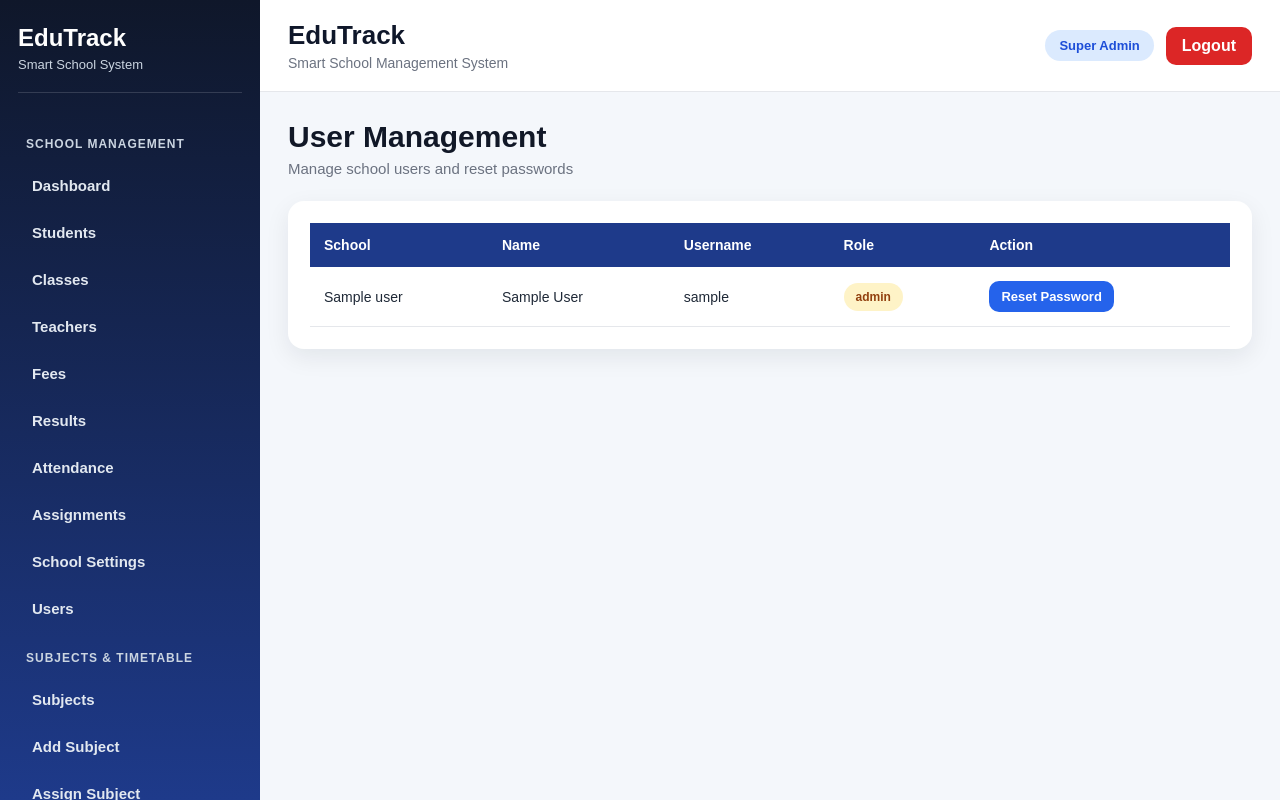
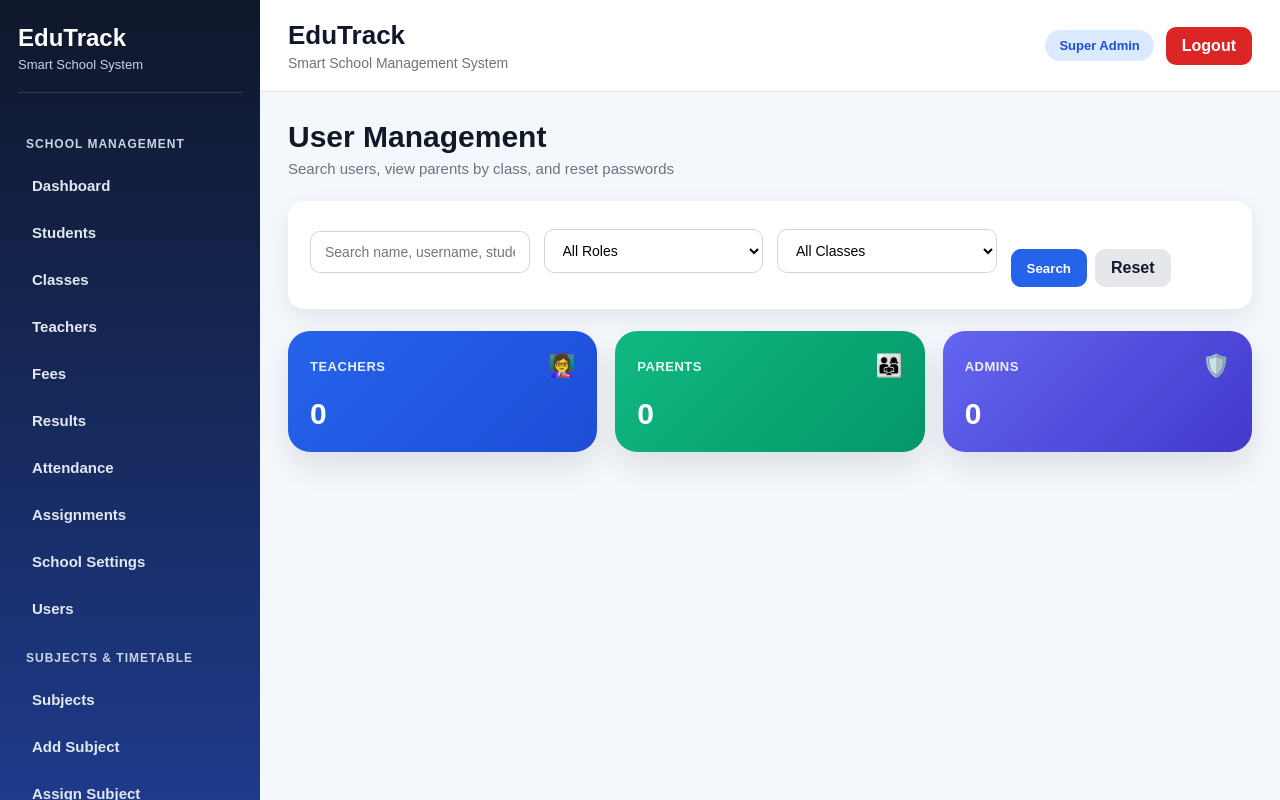
Before and after one commit to sadziwacynthia-bot/school-system-v2, a Flask app: page /users in a window 1280 px wide. Run offline with Flask 3, Linux system fonts and the light colour scheme; a user stored in the database is signed in; tables that the repository leaves empty hold one stand-in row (values such as "Sample post"); a database or web service that is not in the repository returns one stand-in record (values such as "Sample title"); parts of the project's set-up code (start-up, migrations or seed data) failed here and were passed over; some libraries are stand-ins or nearby versions.

Commit message:
Improve users page organization with search and filters

```diff
--- a/app.py
+++ b/app.py
@@ -3081,24 +3081,81 @@ def school_profile(school_id):
 def users():
     school_id = session.get("school_id")
     role = session.get("role")
-
-    if role == "super_admin":
-        user_list = fetch_all("""
-            SELECT u.*, s.school_name
-            FROM users u
-            LEFT JOIN schools s ON u.school_id = s.id
-            ORDER BY s.school_name, u.role, u.full_name
-        """)
-    else:
-        user_list = fetch_all("""
-            SELECT *
-            FROM users
-            WHERE school_id = ?
-              AND role IN ('teacher', 'parent')
-            ORDER BY role, full_name
-        """, (school_id,))
-
-    return render_template("users.html", users=user_list)
+    search = request.args.get("search", "").strip()
+    class_filter = request.args.get("class_name", "").strip()
+    role_filter = request.args.get("role", "").strip()
+
+    query = """
+        SELECT
+            u.*,
+            s.school_name,
+            st.first_name AS student_first_name,
+            st.last_name AS student_last_name,
+            st.class_name AS student_class
+        FROM users u
+        LEFT JOIN schools s ON u.school_id = s.id
+        LEFT JOIN guardians g ON u.id = g.parent_user_id
+        LEFT JOIN students st ON g.student_id = st.id
+        WHERE 1=1
+    """
+    params = []
+
+    if role != "super_admin":
+        query += " AND u.school_id = ? AND u.role IN ('teacher', 'parent')"
+        params.append(school_id)
+
+    if search:
+        query += """
+            AND (
+                u.full_name LIKE ? OR
+                u.username LIKE ? OR
+                st.first_name LIKE ? OR
+                st.last_name LIKE ? OR
+                st.student_number LIKE ?
+            )
+        """
+        like = f"%{search}%"
+        params.extend([like, like, like, like, like])
+
+    if class_filter:
+        query += " AND st.class_name = ?"
+        params.append(class_filter)
+
+    if role_filter:
+        query += " AND u.role = ?"
+        params.append(role_filter)
+
+    query += " ORDER BY u.role, st.class_name, u.full_name"
+
+    user_list = fetch_all(query, tuple(params))
+
+    teacher_users = []
+    parent_users = []
+    admin_users = []
+    other_users = []
+
+    for user in user_list:
+        if user["role"] == "teacher":
+            teacher_users.append(user)
+        elif user["role"] == "parent":
+            parent_users.append(user)
+        elif user["role"] in ["school_admin", "super_admin"]:
+            admin_users.append(user)
+        else:
+            other_users.append(user)
+
+    return render_template(
+        "users.html",
+        users=user_list,
+        teacher_users=teacher_users,
+        parent_users=parent_users,
+        admin_users=admin_users,
+        other_users=other_users,
+        search=search,
+        class_filter=class_filter,
+        role_filter=role_filter,
+        class_options=CLASS_OPTIONS
+    )
 
 @app.route("/reset_user_password/<int:user_id>", methods=["GET", "POST"])
 @login_required
--- a/templates/users.html
+++ b/templates/users.html
@@ -6,64 +6,191 @@
 <div class="page-header">
     <div>
         <h2 class="page-title">User Management</h2>
-        <p class="page-subtitle">Manage school users and reset passwords</p>
+        <p class="page-subtitle">Search users, view parents by class, and reset passwords</p>
     </div>
 </div>
 
 <div class="table-card">
+    <form method="GET" class="fees-filter-grid">
+        <input type="text" name="search" placeholder="Search name, username, student..." value="{{ search or '' }}">
+
+        <select name="role">
+            <option value="">All Roles</option>
+            <option value="teacher" {% if role_filter == 'teacher' %}selected{% endif %}>Teachers</option>
+            <option value="parent" {% if role_filter == 'parent' %}selected{% endif %}>Parents</option>
+            {% if session.get('role') == 'super_admin' %}
+            <option value="school_admin" {% if role_filter == 'school_admin' %}selected{% endif %}>School Admins</option>
+            <option value="super_admin" {% if role_filter == 'super_admin' %}selected{% endif %}>Super Admins</option>
+            {% endif %}
+        </select>
+
+        <select name="class_name">
+            <option value="">All Classes</option>
+            {% for c in class_options %}
+            <option value="{{ c }}" {% if class_filter == c %}selected{% endif %}>{{ c }}</option>
+            {% endfor %}
+        </select>
+
+        <div class="action-group">
+            <button type="submit" class="btn btn-primary">Search</button>
+            <a href="{{ url_for('users') }}" class="btn btn-secondary">Reset</a>
+        </div>
+    </form>
+</div>
+
+<div class="dashboard-stat-grid">
+    <div class="metric-card metric-card-blue">
+        <div class="metric-top">
+            <span class="metric-label">Teachers</span>
+            <span class="metric-icon">👩‍🏫</span>
+        </div>
+        <div class="metric-value">{{ teacher_users|length }}</div>
+    </div>
+
+    <div class="metric-card metric-card-emerald">
+        <div class="metric-top">
+            <span class="metric-label">Parents</span>
+            <span class="metric-icon">👨‍👩‍👧</span>
+        </div>
+        <div class="metric-value">{{ parent_users|length }}</div>
+    </div>
+
+    {% if session.get('role') == 'super_admin' %}
+    <div class="metric-card metric-card-indigo">
+        <div class="metric-top">
+            <span class="metric-label">Admins</span>
+            <span class="metric-icon">🛡️</span>
+        </div>
+        <div class="metric-value">{{ admin_users|length }}</div>
+    </div>
+    {% endif %}
+</div>
+
+{% if teacher_users %}
+<div class="dashboard-panel premium-surface">
+    <div class="panel-header-row">
+        <div>
+            <p class="panel-kicker">Staff</p>
+            <h3>Teachers</h3>
+        </div>
+    </div>
+
     <div class="table-responsive">
         <table>
             <thead>
                 <tr>
-                    {% if session.get('role') == 'super_admin' %}
-                    <th>School</th>
-                    {% endif %}
+                    {% if session.get('role') == 'super_admin' %}<th>School</th>{% endif %}
                     <th>Name</th>
                     <th>Username</th>
                     <th>Role</th>
                     <th>Action</th>
                 </tr>
             </thead>
-
             <tbody>
-                {% for user in users %}
+                {% for user in teacher_users %}
                 <tr>
-                    {% if session.get('role') == 'super_admin' %}
-                    <td>{{ user.school_name or 'Platform' }}</td>
-                    {% endif %}
-
+                    {% if session.get('role') == 'super_admin' %}<td>{{ user.school_name or '-' }}</td>{% endif %}
                     <td>{{ user.full_name }}</td>
                     <td>{{ user.username }}</td>
-
+                    <td><span class="status-badge status-active">Teacher</span></td>
                     <td>
-                        {% if user.role == 'teacher' %}
-                            <span class="status-badge status-active">Teacher</span>
-                        {% elif user.role == 'parent' %}
-                            <span class="status-badge status-pending">Parent</span>
-                        {% elif user.role == 'school_admin' %}
-                            <span class="status-badge status-active">School Admin</span>
-                        {% elif user.role == 'super_admin' %}
-                            <span class="status-badge status-inactive">Super Admin</span>
-                        {% else %}
-                            <span class="status-badge status-pending">{{ user.role }}</span>
-                        {% endif %}
+                        <a href="{{ url_for('reset_user_password', user_id=user.id) }}" class="btn btn-primary btn-sm">Reset Password</a>
                     </td>
-
-                    <td>
-                        {% if user.role != 'super_admin' or session.get('role') == 'super_admin' %}
-                        <a href="{{ url_for('reset_user_password', user_id=user.id) }}" class="btn btn-primary btn-sm">
-                            Reset Password
-                        </a>
-                        {% endif %}
-                    </td>
-                </tr>
-                {% else %}
-                <tr>
-                    <td colspan="5">No users found.</td>
                 </tr>
                 {% endfor %}
             </tbody>
         </table>
     </div>
 </div>
+{% endif %}
+
+{% if parent_users %}
+<div class="dashboard-panel premium-surface">
+    <div class="panel-header-row">
+        <div>
+            <p class="panel-kicker">Parents</p>
+            <h3>Parent Accounts</h3>
+        </div>
+    </div>
+
+    <div class="table-responsive">
+        <table>
+            <thead>
+                <tr>
+                    {% if session.get('role') == 'super_admin' %}<th>School</th>{% endif %}
+                    <th>Parent Name</th>
+                    <th>Username</th>
+                    <th>Student</th>
+                    <th>Class</th>
+                    <th>Action</th>
+                </tr>
+            </thead>
+            <tbody>
+                {% for user in parent_users %}
+                <tr>
+                    {% if session.get('role') == 'super_admin' %}<td>{{ user.school_name or '-' }}</td>{% endif %}
+                    <td>{{ user.full_name }}</td>
+                    <td>{{ user.username }}</td>
+                    <td>
+                        {% if user.student_first_name %}
+                            {{ user.student_first_name }} {{ user.student_last_name }}
+                        {% else %}
+                            -
+                        {% endif %}
+                    </td>
+                    <td>{{ user.student_class or '-' }}</td>
+                    <td>
+                        <a href="{{ url_for('reset_user_password', user_id=user.id) }}" class="btn btn-primary btn-sm">Reset Password</a>
+                    </td>
+                </tr>
+                {% endfor %}
+            </tbody>
+        </table>
+    </div>
+</div>
+{% endif %}
+
+{% if session.get('role') == 'super_admin' and admin_users %}
+<div class="dashboard-panel premium-surface">
+    <div class="panel-header-row">
+        <div>
+            <p class="panel-kicker">Administration</p>
+            <h3>Admin Accounts</h3>
+        </div>
+    </div>
+
+    <div class="table-responsive">
+        <table>
+            <thead>
+                <tr>
+                    <th>School</th>
+                    <th>Name</th>
+                    <th>Username</th>
+                    <th>Role</th>
+                    <th>Action</th>
+                </tr>
+            </thead>
+            <tbody>
+                {% for user in admin_users %}
+                <tr>
+                    <td>{{ user.school_name or 'Platform' }}</td>
+                    <td>{{ user.full_name }}</td>
+                    <td>{{ user.username }}</td>
+                    <td><span class="status-badge status-pending">{{ user.role|replace('_', ' ')|title }}</span></td>
+                    <td>
+                        <a href="{{ url_for('reset_user_password', user_id=user.id) }}" class="btn btn-primary btn-sm">Reset Password</a>
+                    </td>
+                </tr>
+                {% endfor %}
+            </tbody>
+        </table>
+    </div>
+</div>
+{% endif %}
+
+{% if not users %}
+<div class="table-card">
+    <p>No users found.</p>
+</div>
+{% endif %}
 {% endblock %}
```
